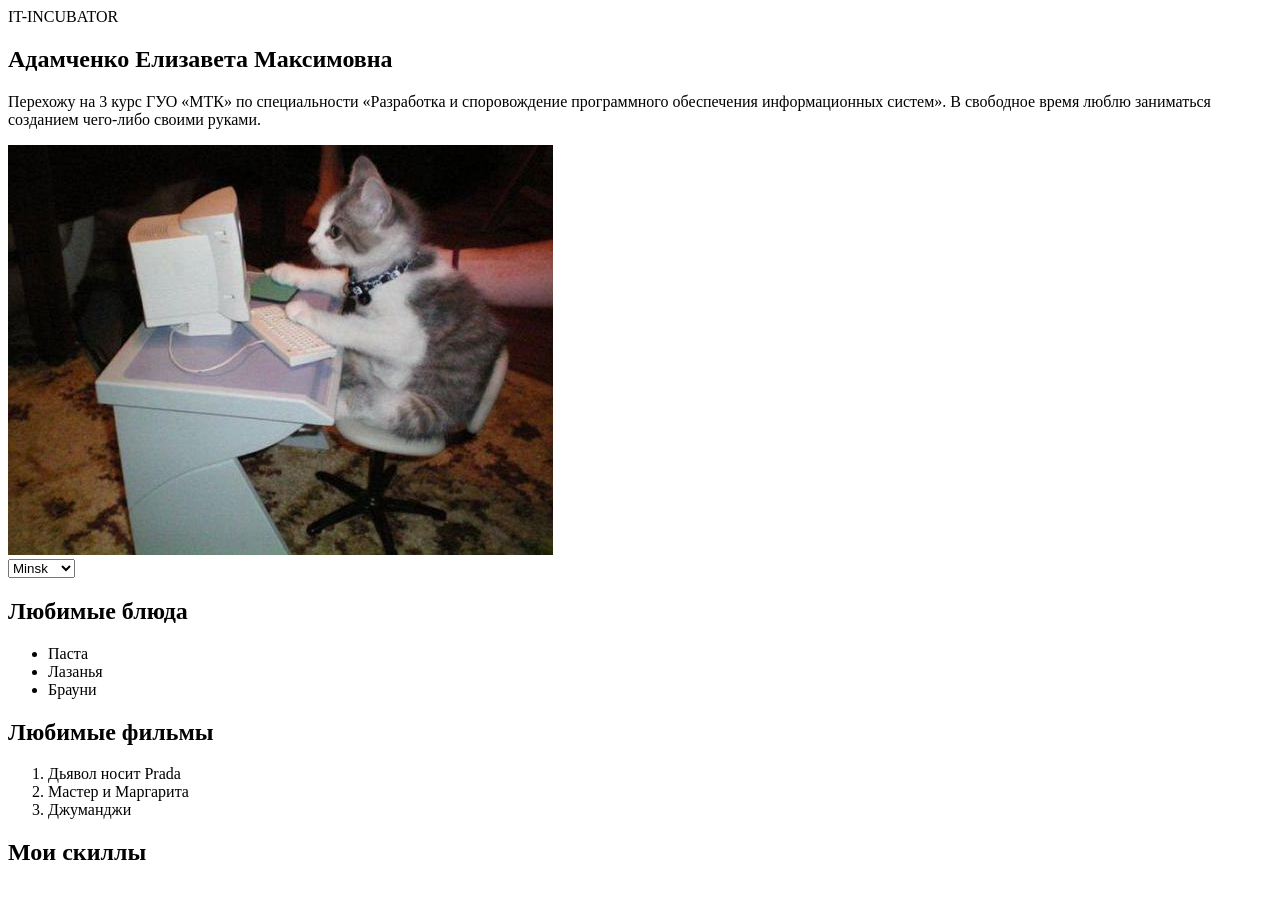
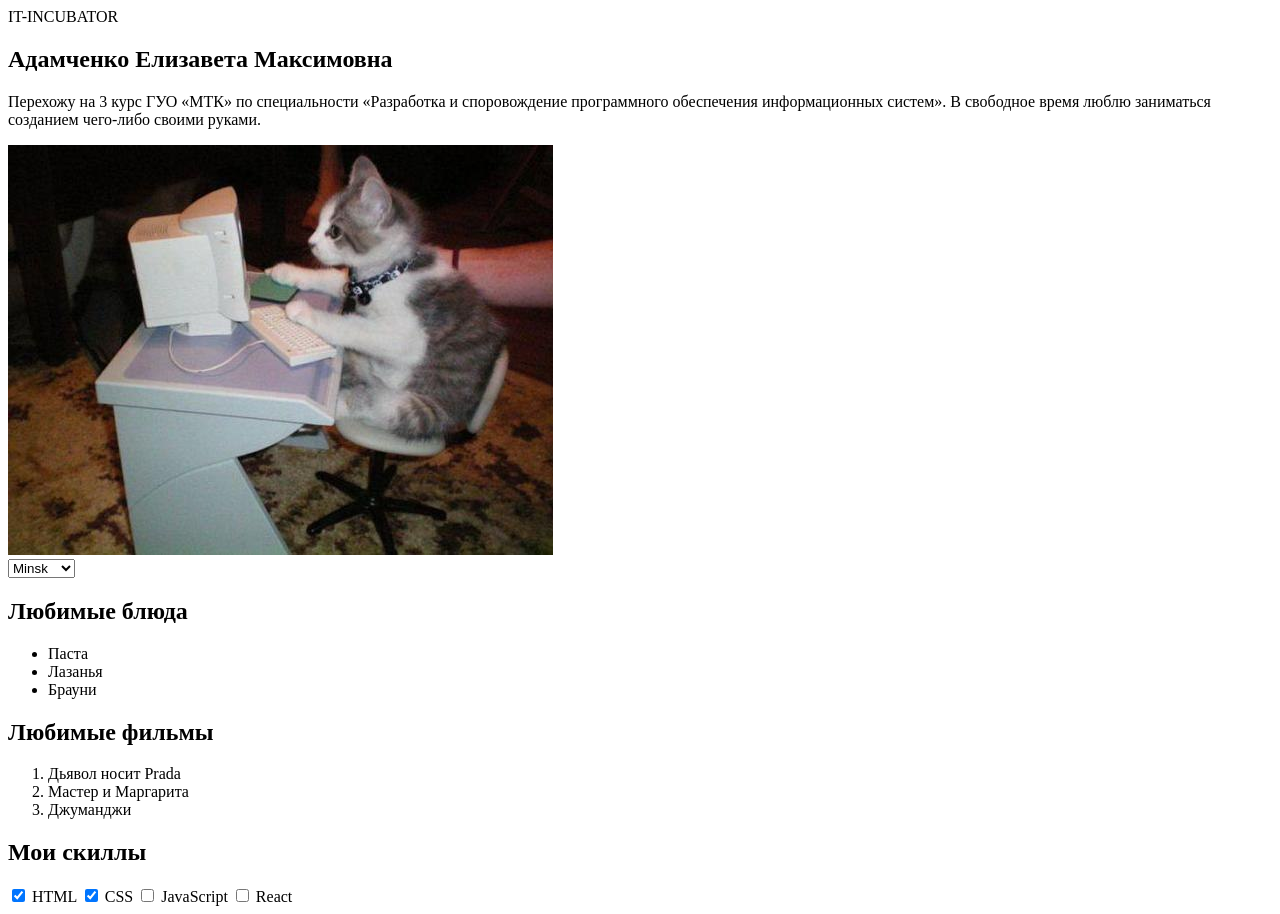
Before and after one commit to liwnght/1-hw-with-auto-test-html-css-main, a plain HTML site: page index.html in a window 1280 px wide. Drawn offline with Linux system fonts and the light colour scheme.

Commit message:
completing 4 task

```diff
--- a/index.html
+++ b/index.html
@@ -63,7 +63,26 @@
                 - В подписи укажи названия любых тем по верстке (все, что знаешь или слышал).
                 - Каждый чекбокс должен быть связан со своей подписью. Для этого чекбокс должен находиться в элементе для подписи
                 - Отметь "галочкой" (с помощью специального атрибута) темы, которые ты уже знаешь. -->
-        </div>
+            <label for="html">
+                <input type="checkbox" name="HTML" checked>
+                HTML
+            </label>
+
+            <label for="css">
+                <input type="checkbox" name="CSS" checked>
+                CSS
+            </label>
+
+            <label for="js">
+                <input type="checkbox" name="JavaScript">
+                JavaScript
+            </label>
+
+            <label for="react">
+                <input type="checkbox" name="React">
+                React
+            </label>
+            </div>
         <!-- 5) Создай здесь однострочное поле для ввода текста с подсказкой "Новый скилл", которая исчезает, когда начинаешь что-то печатать (для подсказки есть специальный атрибут) -->
         <!-- 6) Создай здесь кнопку “Добавить” -->
         <!-- 7) Добавь горизонтальную линию (для этого есть специальный тег) -->
```
